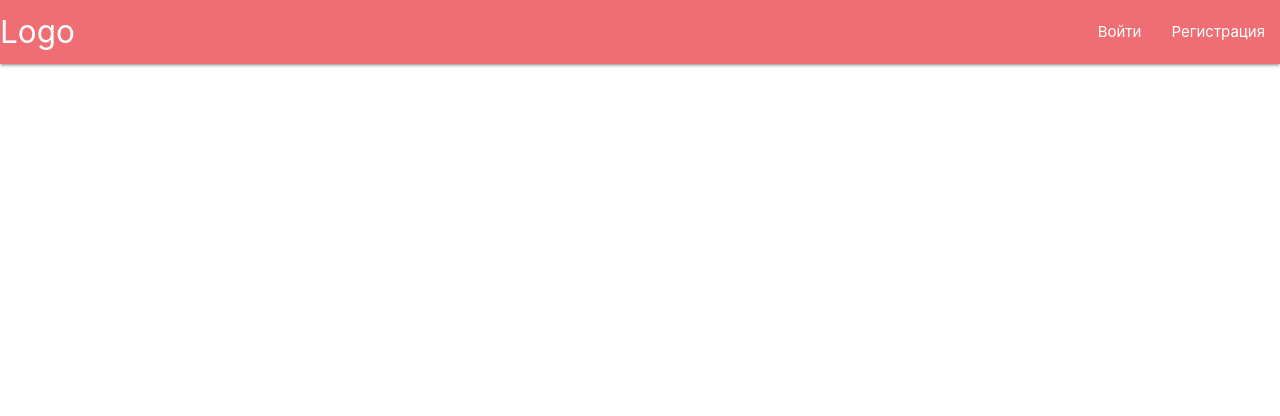
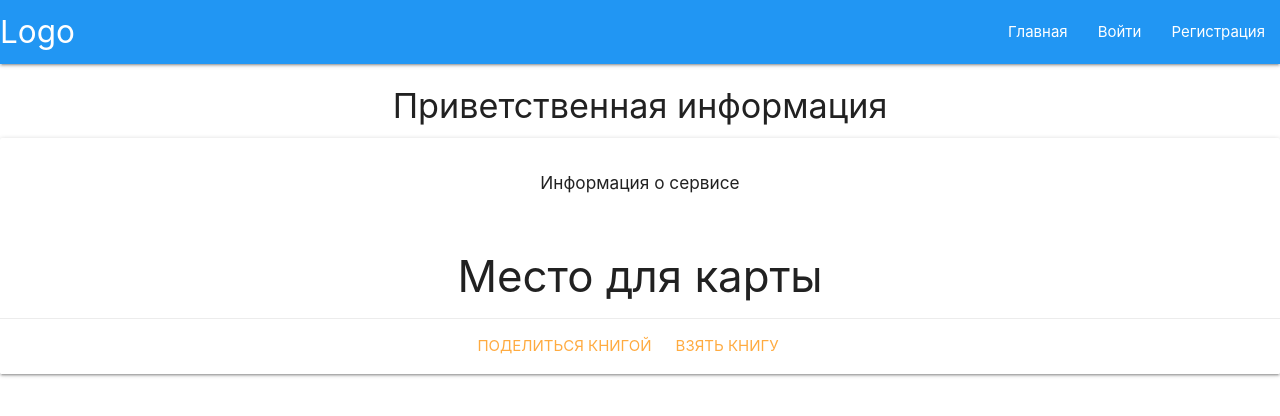
Before and after one commit to Liubaroid/BookCrossing_Project, a React (Create React App) app in the folder client/: page / in a window 1280 px wide. Shown: the top 416 px of the page. Built offline with nearby package versions, Linux system fonts and the light colour scheme.

Commit message:
main page

```diff
--- a/client/package.json
+++ b/client/package.json
@@ -14,6 +14,7 @@
     "redux": "^4.0.5",
     "redux-devtools-extension": "^2.13.9",
     "redux-thunk": "^2.3.0",
+    "thunk": "^0.0.1",
     "web-vitals": "^1.0.1"
   },
   "scripts": {
--- a/client/src/components/App/App.js
+++ b/client/src/components/App/App.js
@@ -3,6 +3,7 @@ import { BrowserRouter, Switch, Route } from "react-router-dom";
 import Nav from '../Nav/Nav'
 import Registration from '../Registration/Registration';
 import Login from "../Login/Login";
+import Main from "../Main/Main";
 
 function App() {
   return (
@@ -16,6 +17,9 @@ function App() {
          <Route path='/login'>
            <Login />
          </Route>
+         <Route path='/'>
+           <Main />
+         </Route>
        </Switch>
      </BrowserRouter>
     </div>
--- /dev/null
+++ b/client/src/components/Main/Main.js
@@ -0,0 +1,25 @@
+import React from 'react';
+
+function Main(props) {
+  return (
+    <div className="center">
+        <div className="col s12 m7">
+                <h4>Приветственная информация</h4>
+          <div className="card">
+            <div className="card-content">
+              <h6>Информация о сервисе</h6>
+            </div>
+            <div className="">
+              <h3>Место для карты</h3>
+            </div>
+            <div className="card-action">
+              <a href="">Поделиться книгой</a>
+              <a href="">Взять книгу</a>
+            </div>
+          </div>
+        </div>
+      </div>
+  );
+}
+
+export default Main;
--- a/client/src/components/Nav/Nav.js
+++ b/client/src/components/Nav/Nav.js
@@ -4,9 +4,10 @@ import { Link } from "react-router-dom";
 function Nav(props) {
   return (
     <nav>
-      <div className="nav-wrapper">
+      <div className="nav-wrapper blue">
         <a href="#" className="brand-logo left">Logo</a>
         <ul id="nav-mobile" className="right hide-on-med-and-down">
+          <li><Link to='/'>Главная</Link></li>
           <li><Link to='/login'>Войти</Link></li>
           <li><Link to='/registration'>Регистрация</Link></li>
         </ul>
--- a/client/src/index.js
+++ b/client/src/index.js
@@ -6,10 +6,10 @@ import { Provider } from 'react-redux';
 import thunk from 'redux-thunk';
 import reducer from './redux/reducer';
 import App from './components/App/App';
+import './index.css';
 
 const store = createStore(reducer, composeWithDevTools(applyMiddleware(thunk)));
 
-// import './index.css';
 
 ReactDOM.render(
   <>
```
Also changed, not shown: client/src/index.css (line endings or trailing spaces), 1 other file (tests, documents, lock files or other folders).
